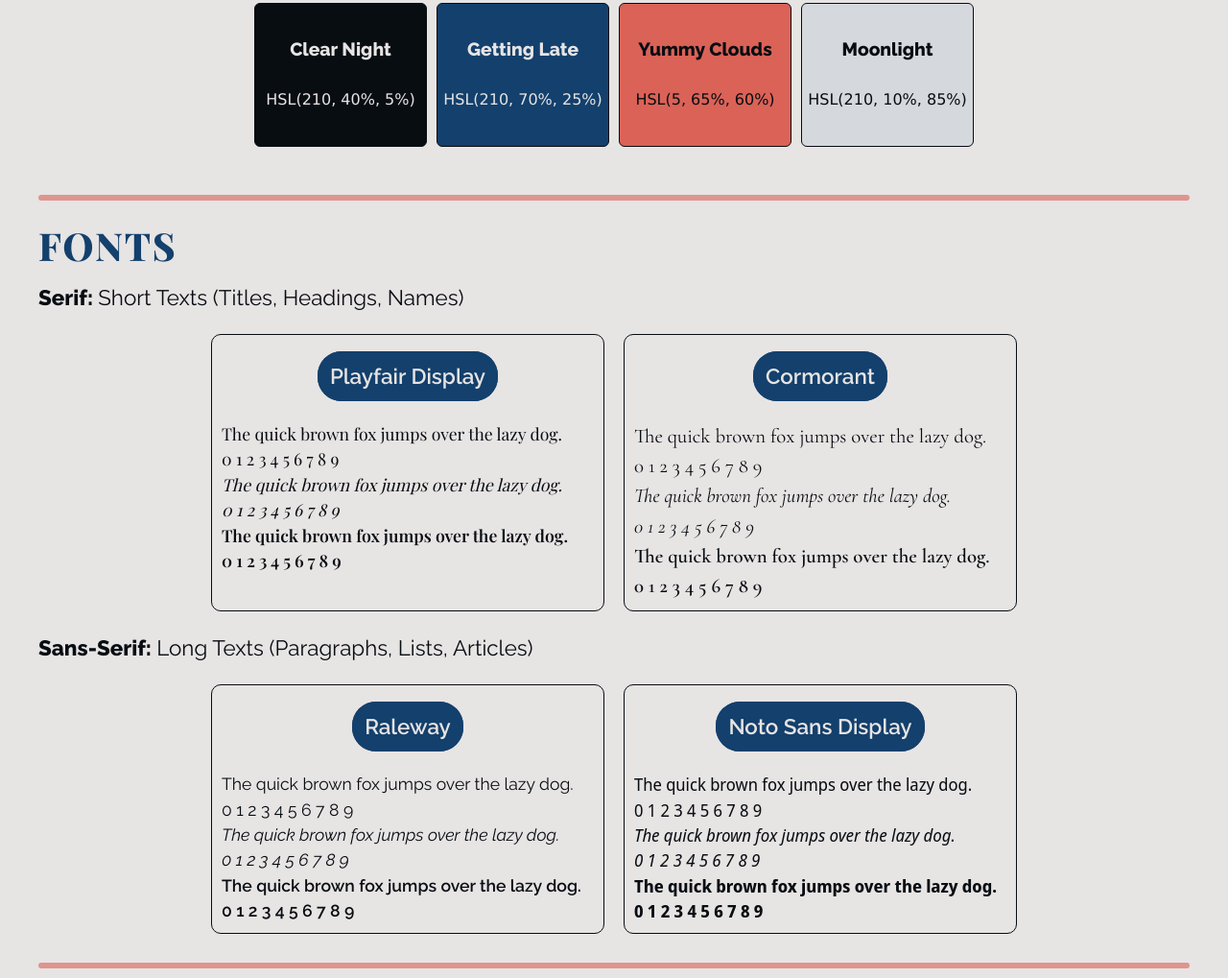
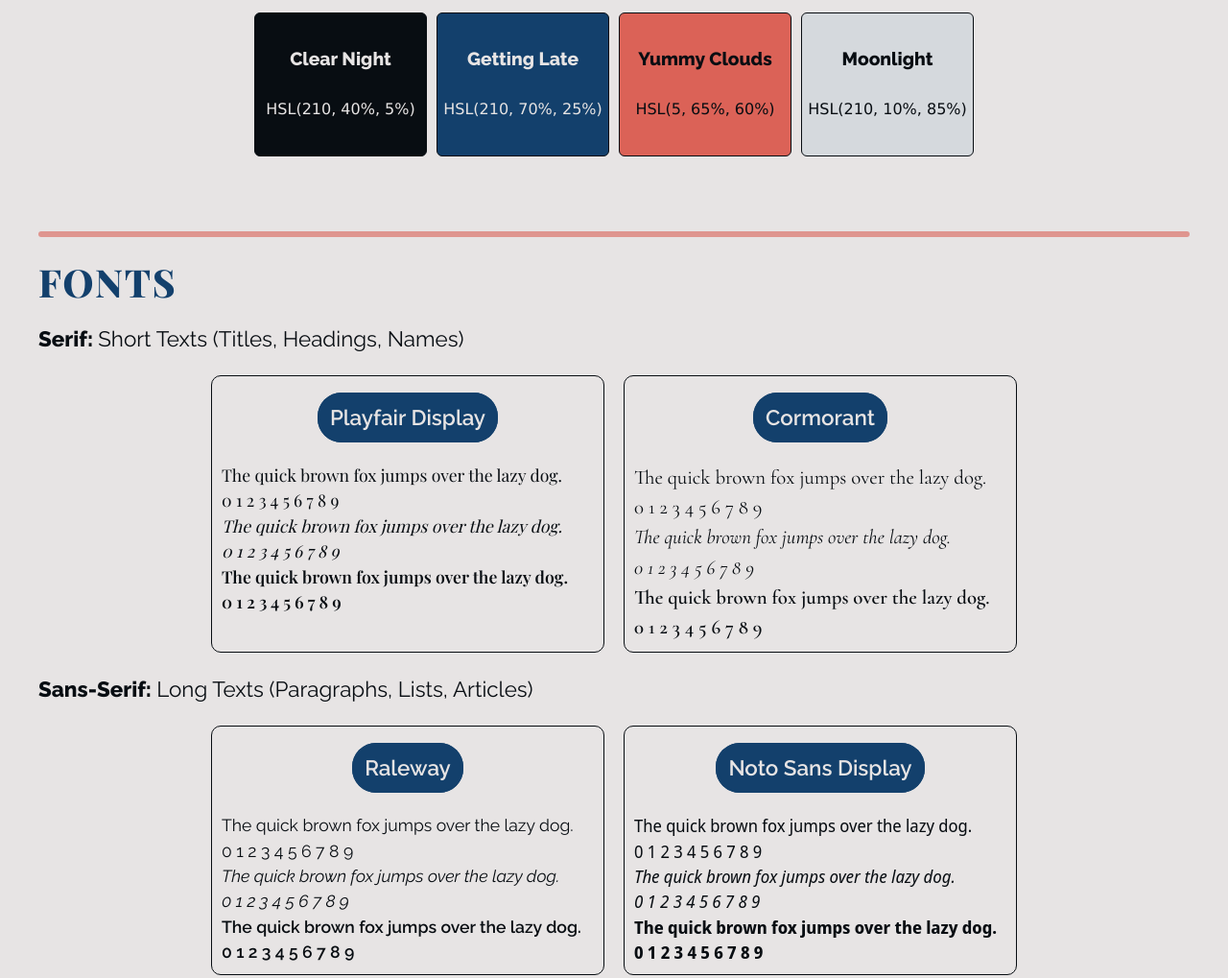
Before and after one commit to elifaltundag/website-design-system, a plain HTML site: page index.html in a window 1280 px wide. Shown: the part 763-1782 px from the top of the page at 96% size. Drawn offline with nearby package versions, Linux system fonts and the light colour scheme; a web font is replaced by a local one.

Commit message:
adjust h2 margins

```diff
--- a/style.css
+++ b/style.css
@@ -68,7 +68,7 @@ h1 {
 }
 
 h2 { /* CHECK SECTION DIVIDER FOR PSEUDO-ELEMENTS */
-    margin-bottom: 10px;
+    margin-bottom: .5em;
 
     color: var(--clr-base);
 
@@ -200,7 +200,7 @@ h2::before{
     position: relative;
     height: 6px;
     width: 100%;
-    margin: 20px auto;
+    margin: 1.2em auto .5em;
     border-radius: 3px;
 
     background-color: var(--clr-accent);
```
